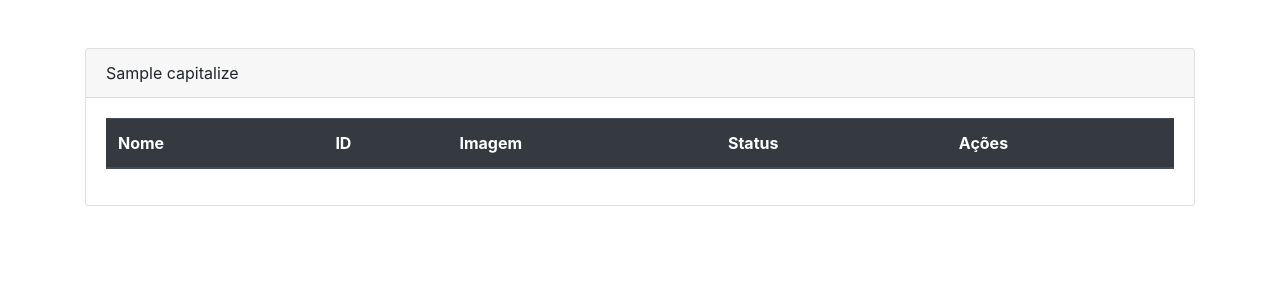
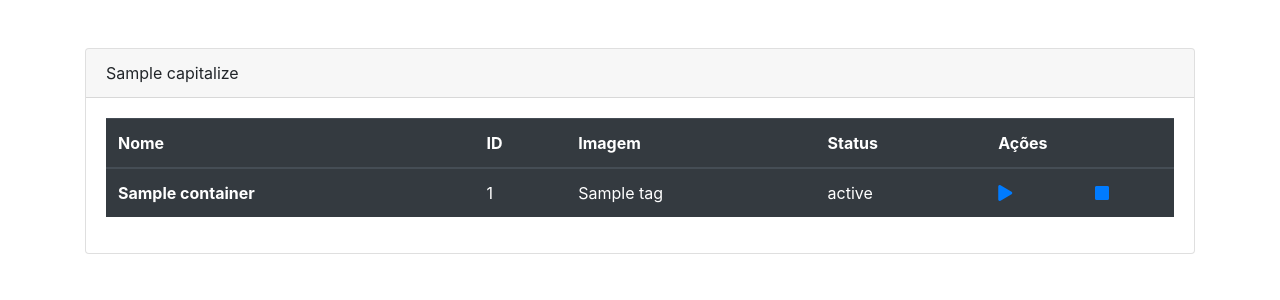
Before and after one commit to magalbr/dashboard, a Flask app: template templates/docker.html in a window 1280 px wide. Shown: the part 56-356 px from the top of the page. Run offline with Flask 2, Linux system fonts and the light colour scheme; the template is opened without the code that fills it: most values are stand-ins (such as "Sample title", 1, 10 or a date in 2020); lists and menus that the app fills with data are empty; parts of the project's set-up code (start-up, migrations or seed data) failed here and were passed over; some libraries are stand-ins or nearby versions.

Commit message:
dashboard integracao docker

```diff
--- a/blueprints/docker.py
+++ b/blueprints/docker.py
@@ -1,5 +1,8 @@
 
 import flask
+import docker
+
+connection = docker.DockerClient()
 
 blueprint = flask.Blueprint('docker', __name__)
 
@@ -7,7 +10,8 @@ blueprint = flask.Blueprint('docker', __name__)
 def get_docker():
 
     context = {
-        'page': 'docker'
+        'page': 'docker',
+        'containers': connection.containers.list()
     }
 
     return flask.render_template('docker.html', context=context)
--- a/templates/docker.html
+++ b/templates/docker.html
@@ -12,7 +12,28 @@
         </tr>
     </thead>
     <tbody>
-
+        {% for c in context.containers %}
+        <tr>
+            <th scope="row">{{ c.name }}</th>
+            <td> {{ c.short_id }} </td>
+            <td> {{c.image.tags[0] }} </td>
+            <td> {{ c.status}} </td>
+            <td>
+                <div class="row">
+                    <div class="col-6">
+                        <a href="/docker/start/{{c.short_id }}">
+                            <i class="fas fa-play"></i>
+                        </a>
+                    </div>
+                    <div class="col-6">
+                       <a href="/docker/stop/{{c.short_id }}">
+                         <i class="fas fa-stop"></i>
+                        </a>
+                    </div>
+                </div>
+            </td>
+        </tr>
+        {% endfor %}
     </tbody>
 </table>
 {% endblock %}
--- a/templates/index.html
+++ b/templates/index.html
@@ -7,6 +7,8 @@
     <meta http-equiv="X-UA-Compatible" content="ie=edge">
 
     <title>Python | SysAdmin </title>
+
+    <link rel="stylesheet" href="https://use.fontawesome.com/releases/v5.8.2/css/all.css" integrity="sha384-oS3vJWv+0UjzBfQzYUhtDYW+Pj2yciDJxpsK1OYPAYjqT085Qq/1cq5FLXAZQ7Ay" crossorigin="anonymous">
 
     <link rel="stylesheet" href="https://stackpath.bootstrapcdn.com/bootstrap/4.3.1/css/bootstrap.min.css" integrity="sha384-ggOyR0iXCbMQv3Xipma34MD+dH/1fQ784/j6cY/iJTQUOhcWr7x9JvoRxT2MZw1T" crossorigin="anonymous">
 
```
Also changed, not shown: 1 other file.
